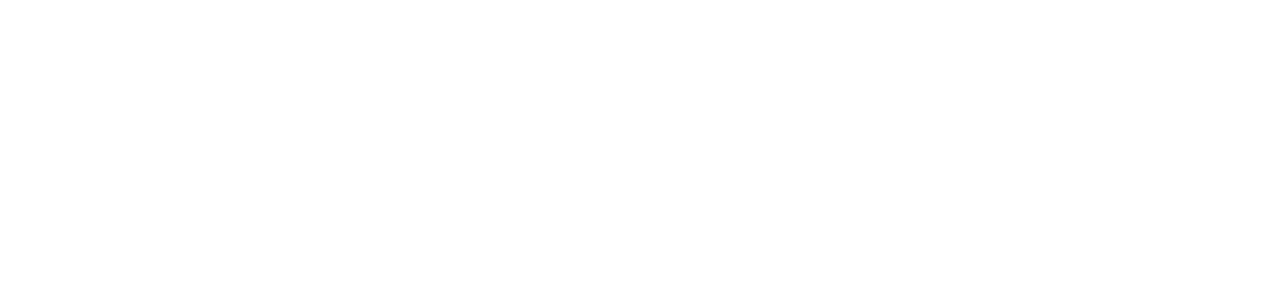
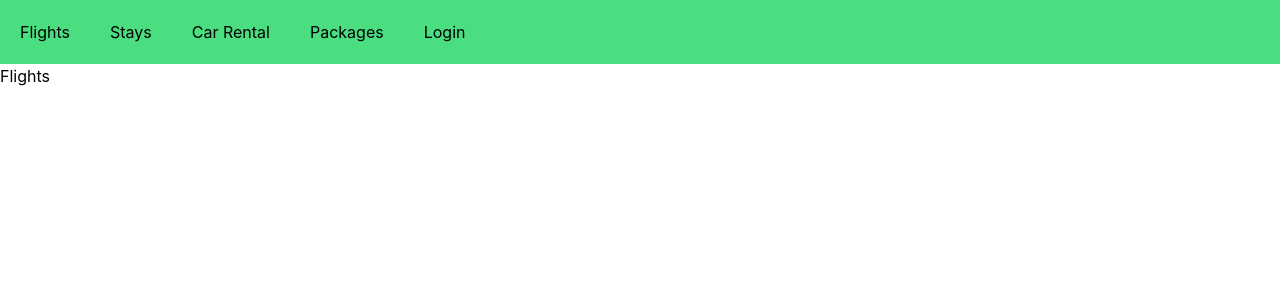
Before and after one commit to he-rro/myCapstonProject, a React (Create React App) app: page / in a window 1280 px wide. Shown: the top 300 px of the page. Built offline with nearby package versions, Linux system fonts and the light colour scheme.

Commit message:
complete tailwind configeration

```diff
--- a/package.json
+++ b/package.json
@@ -35,5 +35,10 @@
       "last 1 firefox version",
       "last 1 safari version"
     ]
+  },
+  "devDependencies": {
+    "autoprefixer": "^10.4.8",
+    "postcss": "^8.4.16",
+    "tailwindcss": "^3.1.8"
   }
 }
--- /dev/null
+++ b/postcss.config.js
@@ -0,0 +1,6 @@
+module.exports = {
+  plugins: {
+    tailwindcss: {},
+    autoprefixer: {},
+  },
+}
--- a/src/App.js
+++ b/src/App.js
@@ -1,9 +1,23 @@
 import './style.css';
-
+import {Routes ,Route,} from "react-router-dom"
+import NavBar from './components/NavBar';
+import Flights from './Pages/Flights';
+import Stays from './Pages/Stays';
+import CarRental from './Pages/CarRental';
+import Packages from './Pages/Packages';
+import Login from './components/Login';
 function App() {
   return (
     <div className="App">
+      <NavBar />
+     <Routes>
+      <Route path='/' element={<Flights/>} />
+      <Route path='/stays' element={<Stays/>} />
+      <Route path='/carRental' element={<CarRental/>} />
+      <Route path='/packages' element={<Packages/>} />
+      <Route path='/login' element={<Login/>} />
 
+     </Routes>
     </div>
   );
 }
--- /dev/null
+++ b/src/Pages/CarRental.js
@@ -0,0 +1,7 @@
+import React from 'react'
+
+export default function CarRental() {
+  return (
+    <div>Car ReNtal</div>
+  )
+}
--- /dev/null
+++ b/src/Pages/Flights.js
@@ -0,0 +1,7 @@
+import React from 'react'
+
+export default function Flights() {
+  return (
+    <div>Flights</div>
+  )
+}
--- /dev/null
+++ b/src/Pages/Packages.js
@@ -0,0 +1,7 @@
+import React from 'react'
+
+export default function Packages() {
+  return (
+    <div>Packages</div>
+  )
+}
--- /dev/null
+++ b/src/Pages/Stays.js
@@ -0,0 +1,7 @@
+import React from 'react'
+
+export default function Stays() {
+  return (
+    <div>Stays</div>
+  )
+}
--- /dev/null
+++ b/src/components/Login.js
@@ -0,0 +1,7 @@
+import React from 'react'
+
+export default function Login() {
+  return (
+    <div>Login</div>
+  )
+}
--- a/src/components/NavBar.js
+++ b/src/components/NavBar.js
@@ -1,13 +1,23 @@
 import React from 'react'
+import { Link } from 'react-router-dom'
 const links=[
-    {name:'Home' , url:"/"},
-    {name:'About' , url:"/about"},
-    {name:'Flights' , url:"/flights"},
-    {name:'Location' , url:"/location"},
+    {name:'Flights' , url:"/"},
+    {name:'Stays' , url:"/stays"},
+    {name:'Car Rental' , url:"/carRental"},
+    {name:'Packages' , url:"/packages"},
     {name:'Login' , url:"/login"},
 ]
 export default function NavBar() {
   return (
-    <div>NavBar</div>
+    <nav  >
+        <ul className='flex bg-green'>
+           { links.map((value)=>{
+           return (<li className='m-5'>
+            {<Link to={value.url}> {value.name}</Link>}
+           </li>)
+           })
+           }
+        </ul>
+    </nav>
   )
 }
--- a/src/index.js
+++ b/src/index.js
@@ -2,11 +2,16 @@ import React from 'react';
 import ReactDOM from 'react-dom/client';
 import './style.css';
 import App from './App';
+import { BrowserRouter } from "react-router-dom";
 
 
 const root = ReactDOM.createRoot(document.getElementById('root'));
 root.render(
   <React.StrictMode>
+
+    <BrowserRouter>
     <App />
+    </BrowserRouter>
+
   </React.StrictMode>
 );
--- a/src/style.css
+++ b/src/style.css
@@ -1,3 +1,7 @@
+@tailwind base;
+@tailwind components;
+@tailwind utilities;
+
 body {
   margin: 0;
   font-family: -apple-system, BlinkMacSystemFont, 'Segoe UI', 'Roboto', 'Oxygen',
--- /dev/null
+++ b/tailwind.config.js
@@ -0,0 +1,15 @@
+/** @type {import('tailwindcss').Config} */
+module.exports = {
+  content: [
+     "./src/**/*.{js,jsx,ts,tsx}"
+],
+  theme: {
+    extend: {
+      colors:{
+        'green':'#4ade80',
+        'purple':'#e879f9'
+      }
+    },
+  },
+  plugins: [],
+}
```
Also changed, not shown: 1 other file (tests, documents, lock files or other folders).
